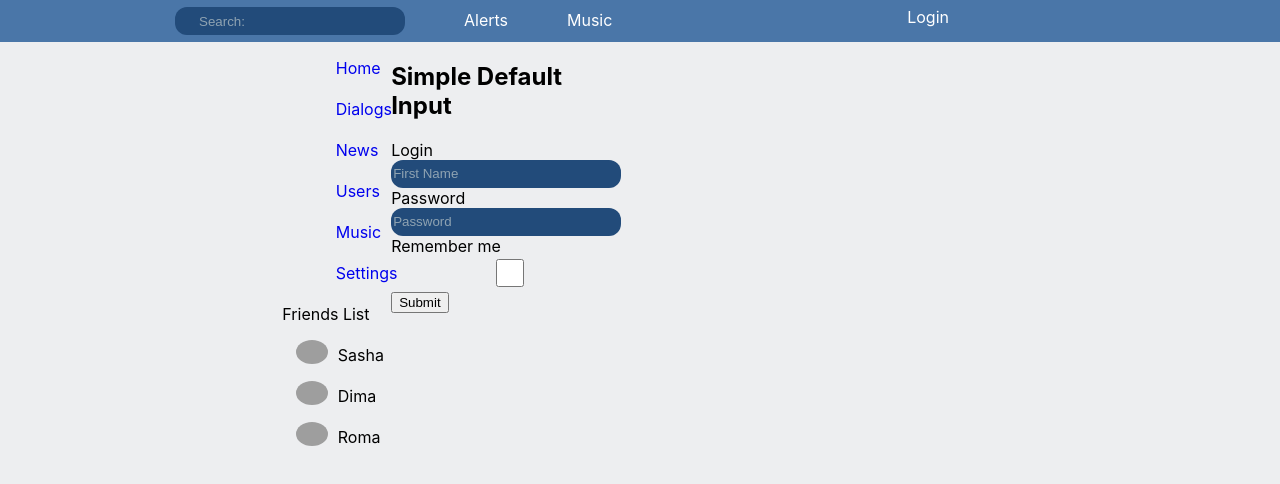
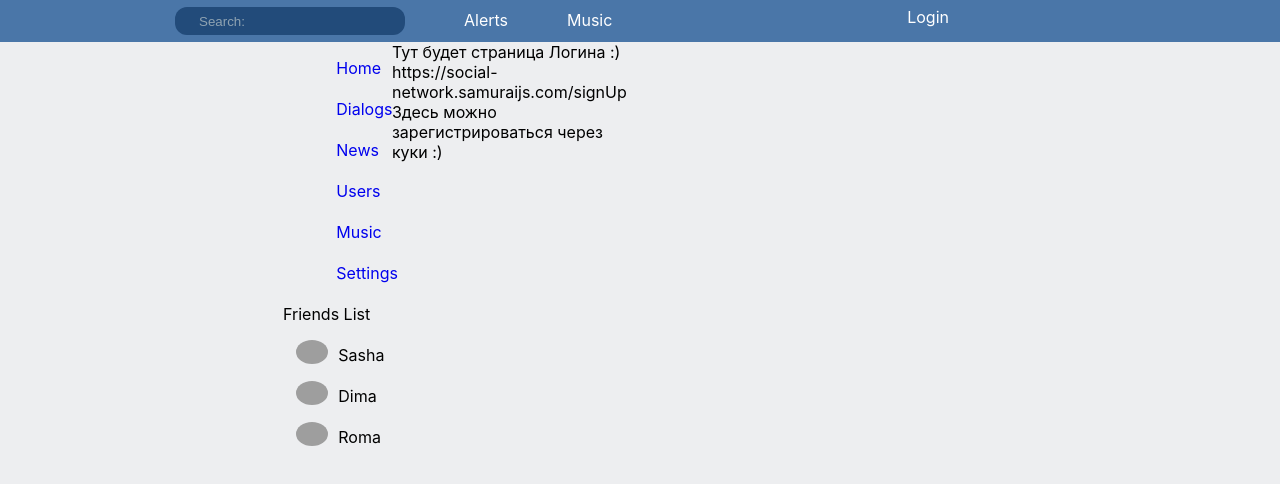
Before and after one commit to GleckoS/samurai_way, a React (Create React App) app: page /login in a window 1280 px wide. Shown: the top 484 px of the page. Built offline with nearby package versions, Linux system fonts and the light colour scheme; no server answers; grey boxes are pictures that could not be loaded.

Commit message:
Revert "Pre Login Form"
This reverts commit bad8ab0e419d509cf47c71bef522c6ff9c67fa1e.

```diff
--- a/package.json
+++ b/package.json
@@ -6,11 +6,9 @@
     "@testing-library/jest-dom": "^4.2.4",
     "@testing-library/react": "^9.5.0",
     "@testing-library/user-event": "^7.2.1",
-    "final-form": "^4.20.1",
     "font-awesome": "^4.7.0",
     "react": "^16.13.1",
     "react-dom": "^16.13.1",
-    "react-final-form": "^6.5.1",
     "react-redux": "^7.2.1",
     "react-router-dom": "^5.2.0",
     "react-scripts": "3.4.3",
--- a/src/API/API.js
+++ b/src/API/API.js
@@ -42,9 +42,7 @@ export const UserAPI = {
         {
             method: `PUT`,
             body: JSON.stringify({status: status}),
-            credentials: 'include',
             headers: {
-                'Content-Type': 'application/json',
                 'API-KEY': "fd396d83-5a31-4c7e-8a35-0246e4cf2a0a"
             }
         })
--- a/src/Components/Logging/Logging.jsx
+++ b/src/Components/Logging/Logging.jsx
@@ -1,46 +1,16 @@
 import React from "react";
 
-import {Field, Form} from 'react-final-form'
+let Logging = () => {
+    return (
+        <div>
+            <div>
+                Тут будет страница Логина :)
+            </div>
+            <div>
+                https://social-network.samuraijs.com/signUp Здесь можно зарегистрироваться через куки :)
+            </div>
+        </div>
+    )
+}
 
-
-const MyForm = () => (
-    <Form
-        initialValues={{
-            /*firstName: ''*/
-        }}
-        onSubmit={values => {
-            // send values to the cloud
-
-        }}
-        validate={values => {
-            // do validation here, and return errors object
-
-        }}
-        handleSubmit = {() => {}}
-        render={({handleSubmit, pristine, form, submitting}) => (
-            <form onSubmit={handleSubmit}>
-                <h2>Simple Default Input</h2>
-
-                <div>
-                    <label>Login</label>
-                    <Field name="firstName" component="input" placeholder="First Name"/>
-                </div>
-
-                <div>
-                    <label>Password</label>
-                    <Field name="password" component="input" placeholder="Password"/>
-                </div>
-
-                <div>
-                    <label>Remember me</label>
-                    <Field name="select" component="input" type="checkbox"/>
-                </div>
-
-                <button type="submit">Submit</button>
-            </form>
-        )}
-    />
-
-)
-
-export default MyForm
+export default Logging
--- a/src/Components/Profile/ProfileStatus/ProfileStatus.jsx
+++ b/src/Components/Profile/ProfileStatus/ProfileStatus.jsx
@@ -23,6 +23,7 @@ export default class ProfileStatus extends Component {
     }
     componentDidUpdate(prevProps, prevState, snapshot) {
         if(prevState.status !== this.state.status){
+            debugger
             this.setState({
                 status: this.state.status /*this.props.status заменить когда разберусь с PUT*/
 
```
Also changed, not shown: 1 other file (tests, documents, lock files or other folders).
